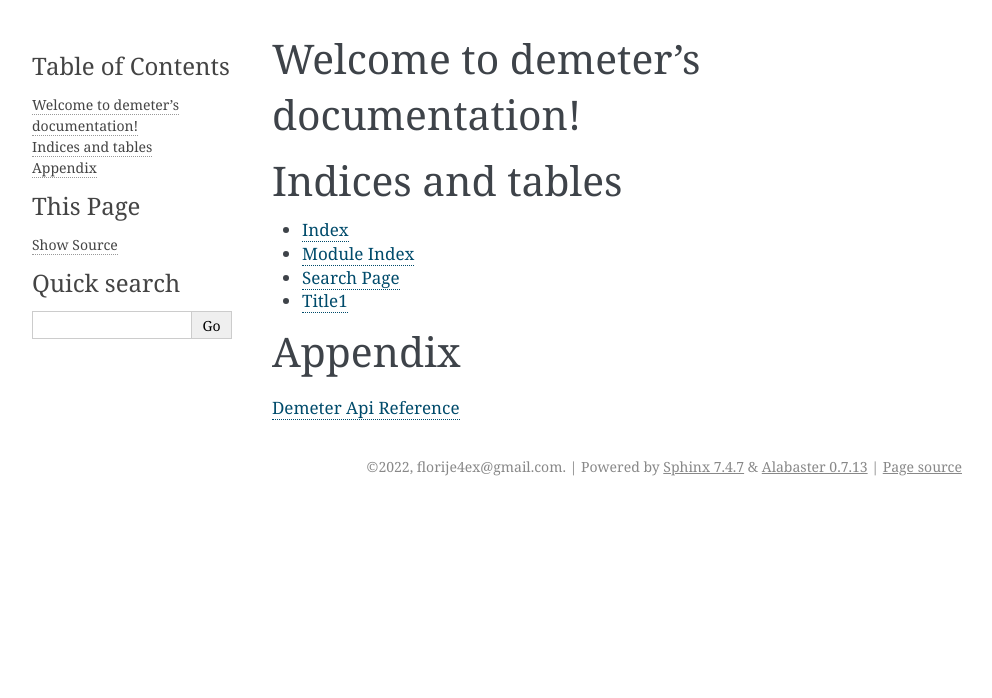
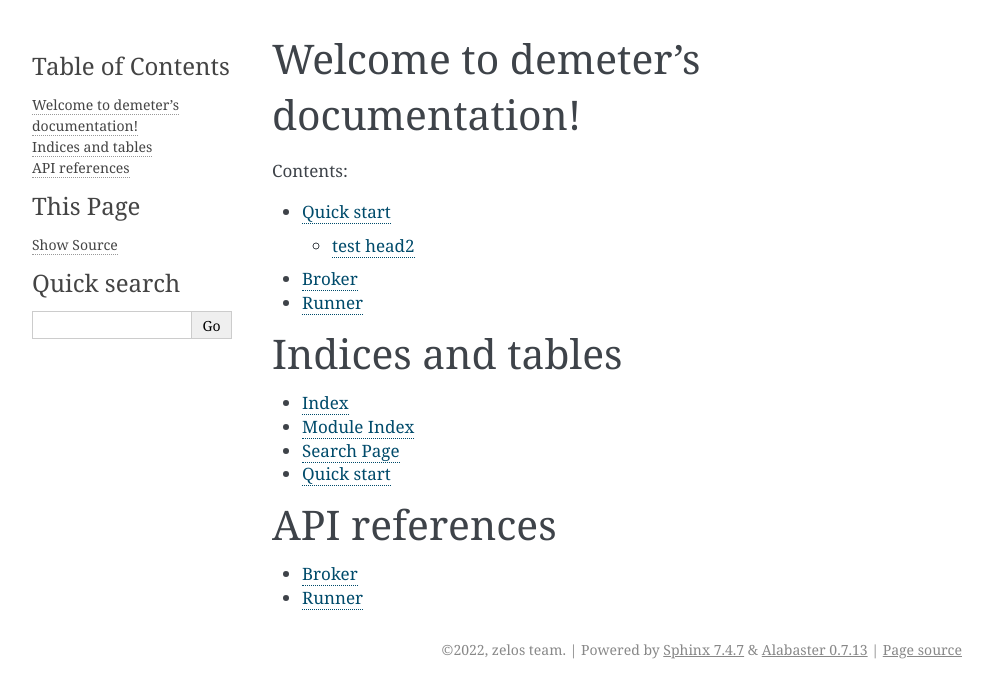
Before and after one commit to zelos-alpha/demeter, a Sphinx documentation site: the page built from docs/source/index.rst, in a window 1280 px wide. Shown: the top 698 px of the page, without its empty margins (148-1140 px from the left). Built offline with Sphinx 7.4.7, drawn with Linux system fonts in a browser that asks for light colours.

Commit message:
update document

````diff
--- a/docs/source/conf.py
+++ b/docs/source/conf.py
@@ -12,8 +12,8 @@ import myst_parser
 sys.path.insert(0, os.path.abspath('../..'))
 
 project = 'demeter'
-copyright = '2022, florije4ex@gmail.com'
-author = 'florije4ex@gmail.com'
+copyright = '2022, zelos team'
+author = 'zelos team'
 release = '0.0.1'
 
 # -- General configuration ---------------------------------------------------
--- a/docs/source/index.rst
+++ b/docs/source/index.rst
@@ -10,17 +10,21 @@ Welcome to demeter's documentation!
    :maxdepth: 2
    :caption: Contents:
 
+   quickstart
+   references/broker
+   references/runner
 
 
 Indices and tables
-==================
+====================================
 
 * :ref:`genindex`
 * :ref:`modindex`
 * :ref:`search`
 * :doc:`quickstart`
 
-Appendix
-=========
+API references
+====================================
 
-:doc:`references/api_reference`
+* :doc:`references/broker`
+* :doc:`references/runner`
--- a/docs/source/quickstart.rst
+++ b/docs/source/quickstart.rst
@@ -1,7 +1,7 @@
-Title1
+Quick start
 ====================================
 
-Title2
+test head2
 >>>>>>>>>>
 
 
--- a/docs/source/references/api_reference.md
+++ b/docs/source/references/runner.md
@@ -1,4 +1,4 @@
-# Demeter Api Reference
+# Runner
 
 ```{eval-rst}
 .. automodule:: demeter.core.runner
````
Also changed, not shown: docs/source/references/broker.md (added, +6 -0 lines), 2 other files.
